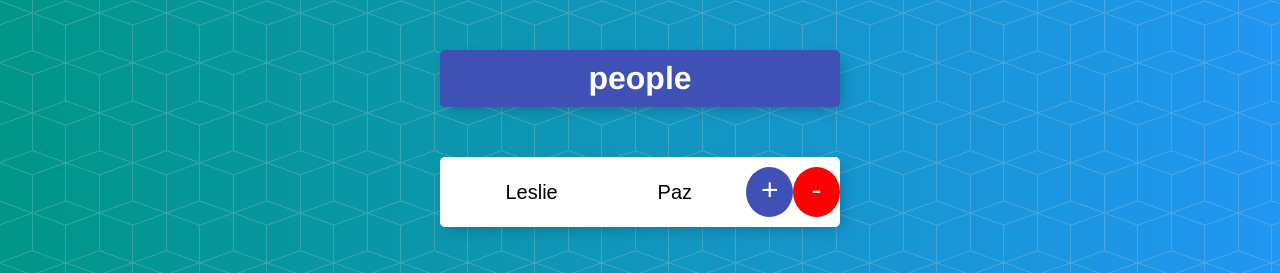
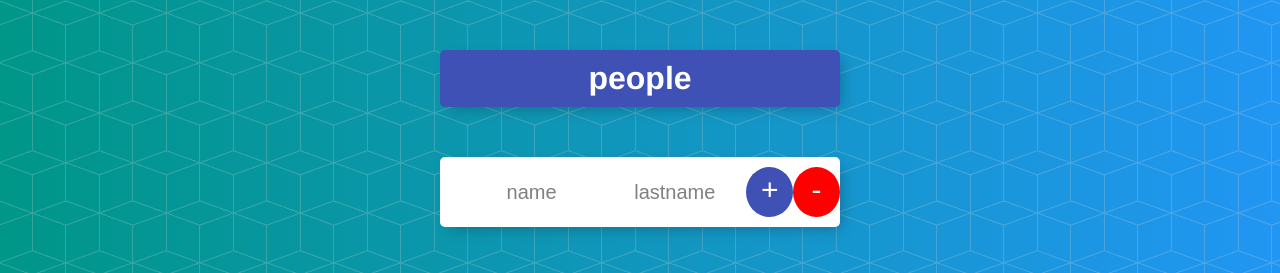
Before and after one commit to QuispeFrank/TestingAngular, an Angular app in the folder person-list/: page /people/0 in a window 1280 px wide. Shown: the top 273 px of the page. Built offline with nearby package versions, Linux system fonts and the light colour scheme.

Commit message:
queryparams

```diff
--- a/person-list/src/app/people/form/form.component.ts
+++ b/person-list/src/app/people/form/form.component.ts
@@ -13,6 +13,7 @@
   nameInput:string
   lastNameInput:string
   index: number;
+  modoEdicion: number;
 
 
 
@@ -27,7 +28,8 @@
 
   ngOnInit() {
     this.index = this.route.snapshot.params['id'];
-    if (this.index) {
+    this.modoEdicion = +this.route.snapshot.queryParams['modoEdicion'];
+    if (this.modoEdicion != null && this.modoEdicion === 1) {
       let person: Person = this.peopleService.findPerson(this.index);
       this.nameInput = person.firstName;
       this.lastNameInput = person.lastName;
@@ -36,7 +38,7 @@
 
   onSavePerson() {
     let personX = new Person(this.nameInput, this.lastNameInput);
-    if(this.index) {
+    if(this.modoEdicion != null && this.modoEdicion === 1) {
       this.peopleService.updatePerson(this.index, personX);
     } else {
       this.peopleService.addPerson(personX);
--- a/person-list/src/app/people/person/person.component.html
+++ b/person-list/src/app/people/person/person.component.html
@@ -1,7 +1,8 @@
 <div class="item">
   <ul>
     <li>
-      <a [routerLink]="['/people',idx]">
+      <a [routerLink]="['/people',idx]"
+         [queryParams]="{modoEdicion: '1'}">
         {{person.firstName}} {{person.lastName}}
       </a>
     </li>
```
